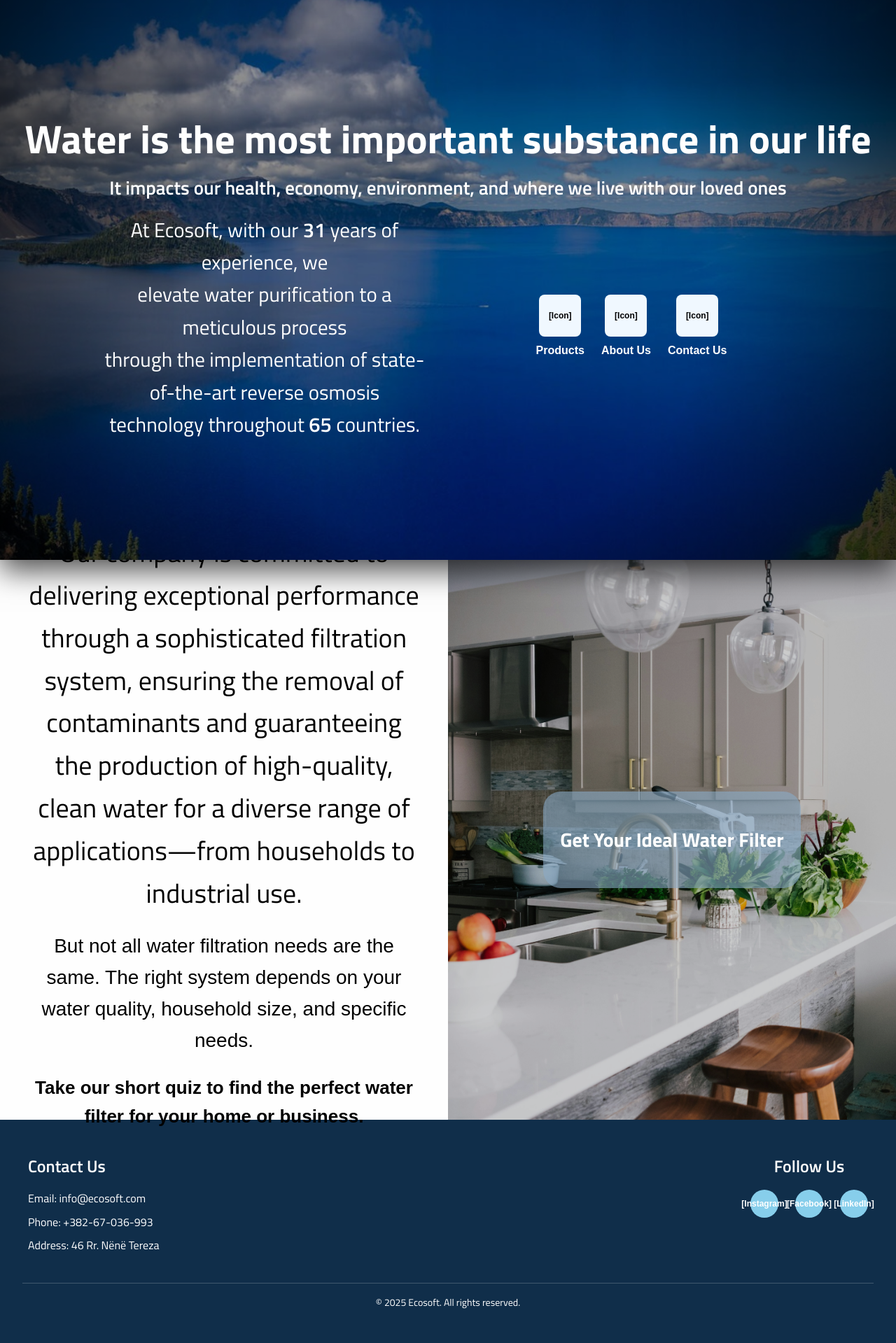
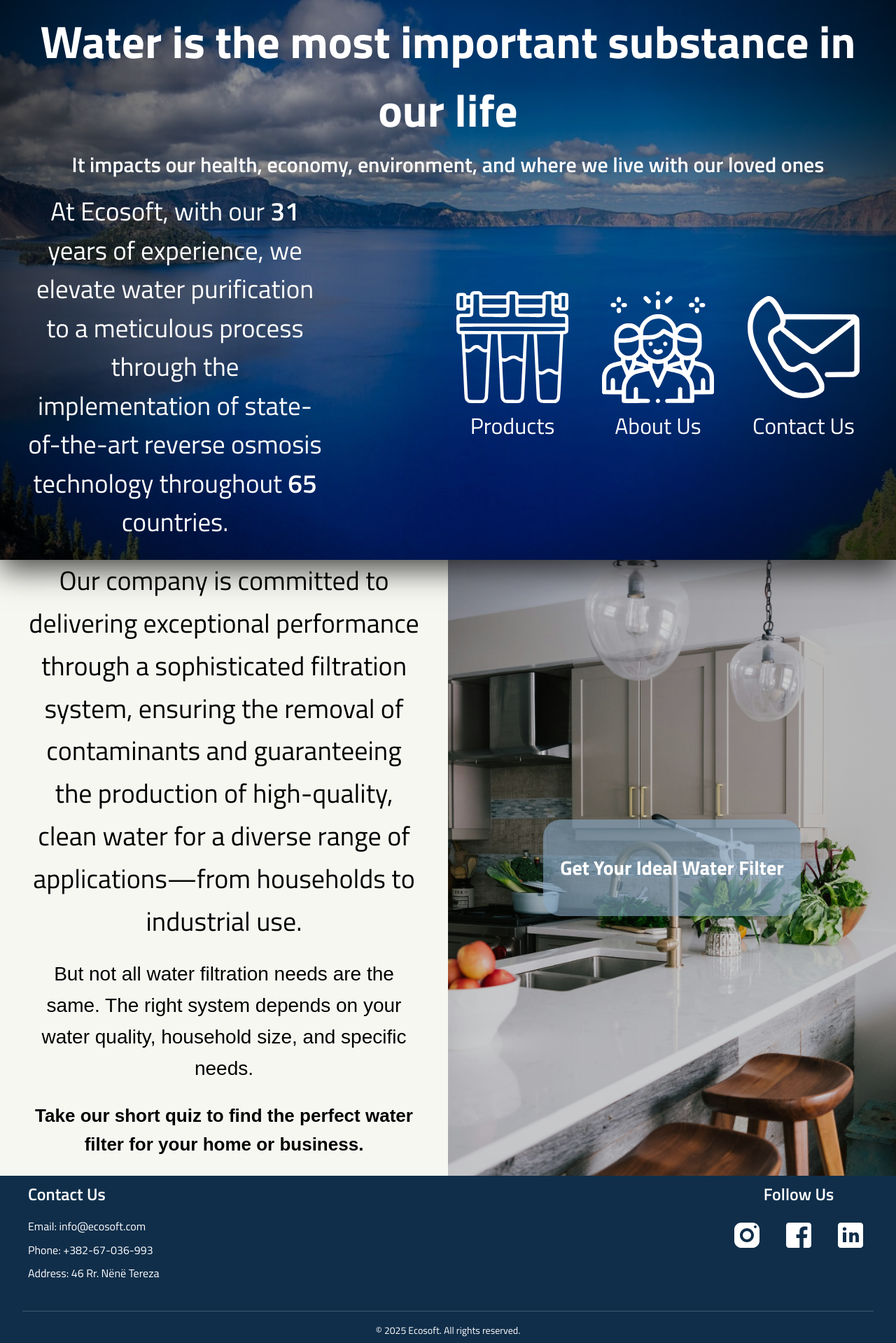
Before and after one commit to SMKSmokez/EcosoftV2, a PHP site: page / in a window 1280 px wide. Shown: the whole page at 70% size. Run offline with PHP 8.4, Linux system fonts and the light colour scheme.

Commit message:
Added About Us Page(WIp), Finished Landing Page

```diff
--- /dev/null
+++ b/CSS/footer.css
@@ -0,0 +1,81 @@
+*{
+    margin: 0;
+    padding: 0;
+    box-sizing: border-box;
+}
+
+.footer {
+    background-color: var(--main);
+    color: var(--l-text);
+    padding: 0.5rem 2rem;
+    width: 100vw;
+}
+
+.footer-content {
+    display: flex;
+    justify-content: space-between;
+    align-items: flex-start;
+    max-width: 1200px;
+    margin: 0 auto;
+    flex-wrap: wrap;
+    gap: 2rem;
+}
+
+.contact-info h3,
+.social-links h3 {
+    font-size: 24px;
+    margin-bottom: 1rem;
+}
+
+.contact-info p {
+    font-size: 16px;
+    line-height: 1.6;
+    margin-bottom: 0.5rem;
+}
+
+.social-links {
+    text-align: center;
+}
+
+.social-icons {
+    display: flex;
+    gap: 1.5rem;
+    justify-content: center;
+}
+
+.social-link {
+    display: flex;
+    flex-direction: column;
+    align-items: center;
+    text-decoration: none;
+    font-size: 16px;
+    font-weight: 600;
+}
+
+.social-link:hover {
+    transform: scale(1.2);
+    transition: transform 0.2s ease;
+}
+
+.social-icon {
+    height: 50px;
+    width: 50px;
+    filter: invert(1);
+    scale: 2;
+    display: flex;
+    align-items: center;
+    justify-content: center;
+    margin-bottom: 0.5rem;
+    font-size: 0.75rem;
+}
+
+.footer-bottom {
+    text-align: center;
+    margin-top: 2rem;
+    padding-top: 1rem;
+    border-top: 1px solid rgba(255, 255, 255, 0.2);
+}
+
+.footer-bottom p {
+    font-size: 14px;
+}
--- a/CSS/landing.css
+++ b/CSS/landing.css
@@ -1,13 +1,13 @@
+.page-container {
+    display: flex;
+    flex-direction: column;
+    min-height: 100vh;
+}
+
 *{
     margin: 0;
     padding: 0;
     box-sizing: border-box;
-}
-/*Landing Section*/
-.page-container {
-    display: flex;
-    flex-direction: column;
-    min-height: 100vh;
 }
 
 .hero {
@@ -26,8 +26,8 @@
     text-align: center;
     padding: 2rem;
     position: relative;
-    box-shadow: 0 15px 40px rgba(0, 0, 0, 0.7); /* Increased shadow intensity */
-    z-index: 1; /* Ensure hero is above filter-query */
+    box-shadow: 0 15px 40px rgba(0, 0, 0, 0.7);
+    z-index: 1;
 }
 
 .hero::before {
@@ -44,12 +44,12 @@
 }
 
 .hero-text h1 {
-    font-size: 57px;
+    font-size: 65px;
     font-weight: bold;
 }
 
 .hero-text .subtext {
-    font-size: 27px;
+    font-size: 30px;
     font-weight: 600;
     margin-top: 0.5rem;
 }
@@ -60,16 +60,17 @@
     align-items: center;
     gap: 3rem;
     flex-wrap: wrap;
-    width: 100%;
-    max-width: 1000px;
+    width: 100vw;
+    max-width: 1200px;
     padding: 1rem 0;
 }
 
 .about-block {
-    flex: 1 1 45%;
-    font-size: 29px;
-    line-height: 1.6;
+    flex: 1 1 65%;
+    font-size: 37px;
+    line-height: 1.5;
     text-align: center;
+    max-width: 420px;
 }
 
 .about-block p strong {
@@ -85,12 +86,14 @@
 }
 
 .icon-links {
-    flex: 1 1 45%;
+    flex: 1 1 30%;
     display: flex;
-    gap: 1.5rem;
     justify-content: center;
+    align-items: center;
+    gap: 3rem;
     flex-wrap: wrap;
     text-align: center;
+    max-width: 600px;
 }
 
 .icon-link {
@@ -100,35 +103,42 @@
     font-weight: 600;
     font-size: 1rem;
     text-decoration: none;
+    color: var(--l-text);
+    transition: transform 0.2s ease;
 }
 
 .icon-link:hover {
     transform: scale(1.05);
-    transition: transform 0.2s ease;
 }
 
-.icon-placeholder {
-    width: 60px;
-    height: 60px;
-    background-color: aliceblue;
-    border-radius: 0.5rem;
-    margin-bottom: 0.5rem;
+.landing-icon {
+    width: 10rem;
+    height: 10rem;
     display: flex;
     align-items: center;
     justify-content: center;
-    font-size: 0.75rem;
-    color: var(--d-text);
+}
+
+.landing-icon img {
+    width: 100%;
+    height: 100%;
+    object-fit: contain;
+}
+
+.icon-link p {
+    margin-top: 0.5rem;
+    font-size: 32px;
 }
 
 .filter-query {
-    height: 100vh;
+    height: 110vh;
     width: 100%;
     display: flex;
     justify-content: center;
     align-items: center;
     padding: 0;
     position: relative;
-    z-index: 0; /* Ensure filter-query is below hero */
+    z-index: 0;
 }
 
 .filter-query-split {
@@ -144,7 +154,7 @@
     flex-direction: column;
     justify-content: center;
     padding: 2rem 0;
-    background: rgba(255, 255, 255, 0.9);
+    background: var(--background);
     border-radius: 0;
 }
 
@@ -195,7 +205,7 @@
     content: "";
     position: absolute;
     inset: 0;
-    background: rgba(0, 0, 0, 0.2); /* Reduced opacity for better shadow visibility */
+    background: rgba(0, 0, 0, 0.2);
     border-radius: 0;
 }
 
@@ -223,13 +233,13 @@
 }
 
 .quiz-button:hover {
-    background-color: #89aac7;
+    background-color: var(--ex);
 }
 
 .footer {
     background-color: var(--main);
     color: var(--l-text);
-    padding: 3rem 2rem;
+    padding: 1rem 2rem;
     width: 100%;
 }
 
@@ -270,21 +280,20 @@
     flex-direction: column;
     align-items: center;
     text-decoration: none;
-    color: var(--l-text);
     font-size: 16px;
     font-weight: 600;
 }
 
 .social-link:hover {
-    transform: scale(1.1);
+    transform: scale(1.2);
     transition: transform 0.2s ease;
 }
 
 .social-icon {
-    width: 40px;
-    height: 40px;
-    background-color: #87ceeb;
-    border-radius: 50%;
+    height: 50px;
+    width: 50px;
+    filter: invert(1);
+    scale: 2;
     display: flex;
     align-items: center;
     justify-content: center;
--- a/CSS/nav.css
+++ b/CSS/nav.css
@@ -6,6 +6,12 @@
     --d-text:#000000;
     --l-text:#ffffff;
     --font-base:'Titllium Web', sans-serif;
+}
+
+*{
+    margin: 0;
+    padding: 0;
+    box-sizing: border-box;
 }
 
 .titillium-web-light{
@@ -34,7 +40,6 @@
 
 html, body{
     height: 100%;
-    margin: 0;
     line-height: 1.5;
     font-family: var(--font-base);
     background-color: var(--background);
--- /dev/null
+++ b/footer.php
@@ -0,0 +1,29 @@
+<link rel="stylesheet" href="CSS/footer.css">
+
+<footer class="footer">
+    <div class="footer-content">
+        <div class="contact-info">
+            <h3 class="titillium-web-semibold">Contact Us</h3>
+            <p class="titillium-web-regular">Email: info@ecosoft.com</p>
+            <p class="titillium-web-regular">Phone:  +382-67-036-993</p>
+            <p class="titillium-web-regular">Address: 46 Rr. Nënë Tereza</p>
+        </div>
+        <div class="social-links">
+            <h3 class="titillium-web-semibold">Follow Us</h3>
+            <div class="social-icons">
+                <a href="https://instagram.com/ecosoft" target="_blank" class="social-link">
+                    <span class="social-icon"><img src="Images\Icons\icons8-instagram.svg" alt=""></span>
+                </a>
+                <a href="https://facebook.com/ecosoft" target="_blank" class="social-link">
+                    <span class="social-icon"><img src="Images\Icons\icons8-facebook.svg" alt=""></span>
+                </a>
+                <a href="https://linkedin.com/company/ecosoft" target="_blank" class="social-link">
+                    <span class="social-icon"><img src="Images\Icons\icons8-linkedin.svg" alt=""></span>
+                </a>
+            </div>
+        </div>
+    </div>
+    <div class="footer-bottom">
+        <p class="titillium-web-regular">&copy; 2025 Ecosoft. All rights reserved.</p>
+    </div>
+</footer>
--- a/index.php
+++ b/index.php
@@ -4,9 +4,9 @@
     <meta charset="UTF-8">
     <meta name="viewport" content="width=device-width, initial-scale=1.0">
     <link href="https://fonts.googleapis.com/css2?family=Titillium+Web:wght@400;600;700&display=swap" rel="stylesheet">
-    <link rel="stylesheet" href="CSS/landing.css">
+    <link rel="stylesheet" href="CSS/landing.css?v=1">
     <link rel="stylesheet" href="CSS/nav.css">
-    <title>Ecosoft</title>
+    <title>ecosoft</title>
 </head>
 <body>
     <div class="page-container">
@@ -21,25 +21,25 @@
             <section class="content-row">
                 <div class="about-block titillium-web-regular">
                     <p>
-                        At Ecosoft, with our <strong class="titillium-web-semibold">31</strong> years of experience, we<br />
-                        elevate water purification to a meticulous process<br />
-                        through the implementation of state-of-the-art reverse osmosis<br />
+                        At Ecosoft, with our <strong class="titillium-web-semibold">31</strong> years of experience, we<br/>
+                        elevate water purification to a meticulous process<br/>
+                        through the implementation of state-of-the-art reverse osmosis<br/>
                         technology throughout <strong class="titillium-web-semibold">65</strong> countries.
                     </p>
                 </div>
 
                 <div class="icon-links">
                     <a href="#products" class="icon-link">
-                        <span class="icon-placeholder">[Icon]</span>
-                        <p>Products</p>
+                        <span class="landing-icon"><img src="Images/Icons/products_icon.svg" alt="Products Icon"></span>
+                        <p class="titillium-web-regular">Products</p>
                     </a>
-                    <a href="#about" class="icon-link">
-                        <span class="icon-placeholder">[Icon]</span>
-                        <p>About Us</p>
+                    <a href="about_us.php" class="icon-link">
+                        <span class="landing-icon"><img src="Images/Icons/About us - icon.svg" alt="About Us Icon"></span>
+                        <p class="titillium-web-regular">About Us</p>
                     </a>
                     <a href="#contact" class="icon-link">
-                        <span class="icon-placeholder">[Icon]</span>
-                        <p>Contact Us</p>
+                        <span class="landing-icon"><img src="Images/Icons/contact-icon.svg" alt="Contact Us Icon"></span>
+                        <p class="titillium-web-regular">Contact Us</p>
                     </a>
                 </div>
             </section>
@@ -64,33 +64,7 @@
             </div>
         </section>
 
-        <footer class="footer">
-            <div class="footer-content">
-                <div class="contact-info">
-                    <h3 class="titillium-web-semibold">Contact Us</h3>
-                    <p class="titillium-web-regular">Email: info@ecosoft.com</p>
-                    <p class="titillium-web-regular">Phone:  +382-67-036-993</p>
-                    <p class="titillium-web-regular">Address: 46 Rr. Nënë Tereza</p>
-                </div>
-                <div class="social-links">
-                    <h3 class="titillium-web-semibold">Follow Us</h3>
-                    <div class="social-icons">
-                        <a href="https://instagram.com/ecosoft" target="_blank" class="social-link">
-                            <span class="social-icon">[Instagram]</span>
-                        </a>
-                        <a href="https://facebook.com/ecosoft" target="_blank" class="social-link">
-                            <span class="social-icon">[Facebook]</span>
-                        </a>
-                        <a href="https://linkedin.com/company/ecosoft" target="_blank" class="social-link">
-                            <span class="social-icon">[LinkedIn]</span>
-                        </a>
-                    </div>
-                </div>
-            </div>
-            <div class="footer-bottom">
-                <p class="titillium-web-regular">&copy; 2025 Ecosoft. All rights reserved.</p>
-            </div>
-        </footer>
+        <?php require "footer.php";?>
     </div>
 </body>
 </html>
```
Also changed, not shown: CSS/about_us.css (added, +68 -0 lines), about_us.php (added, +59 -0 lines), Images/Icons/icons8-facebook.svg (added), Images/Icons/icons8-instagram.svg (added), Images/Icons/icons8-linkedin.svg (added).
